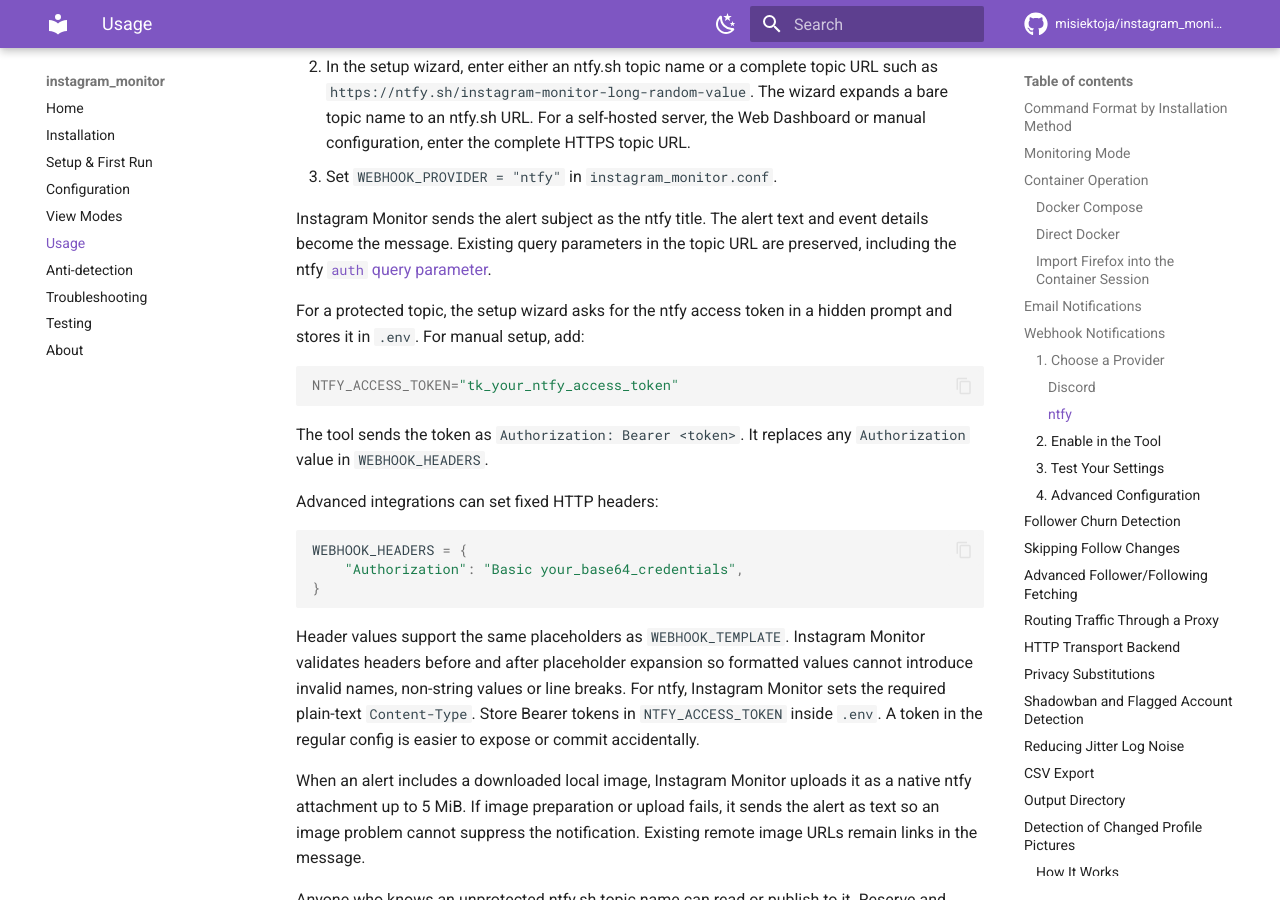
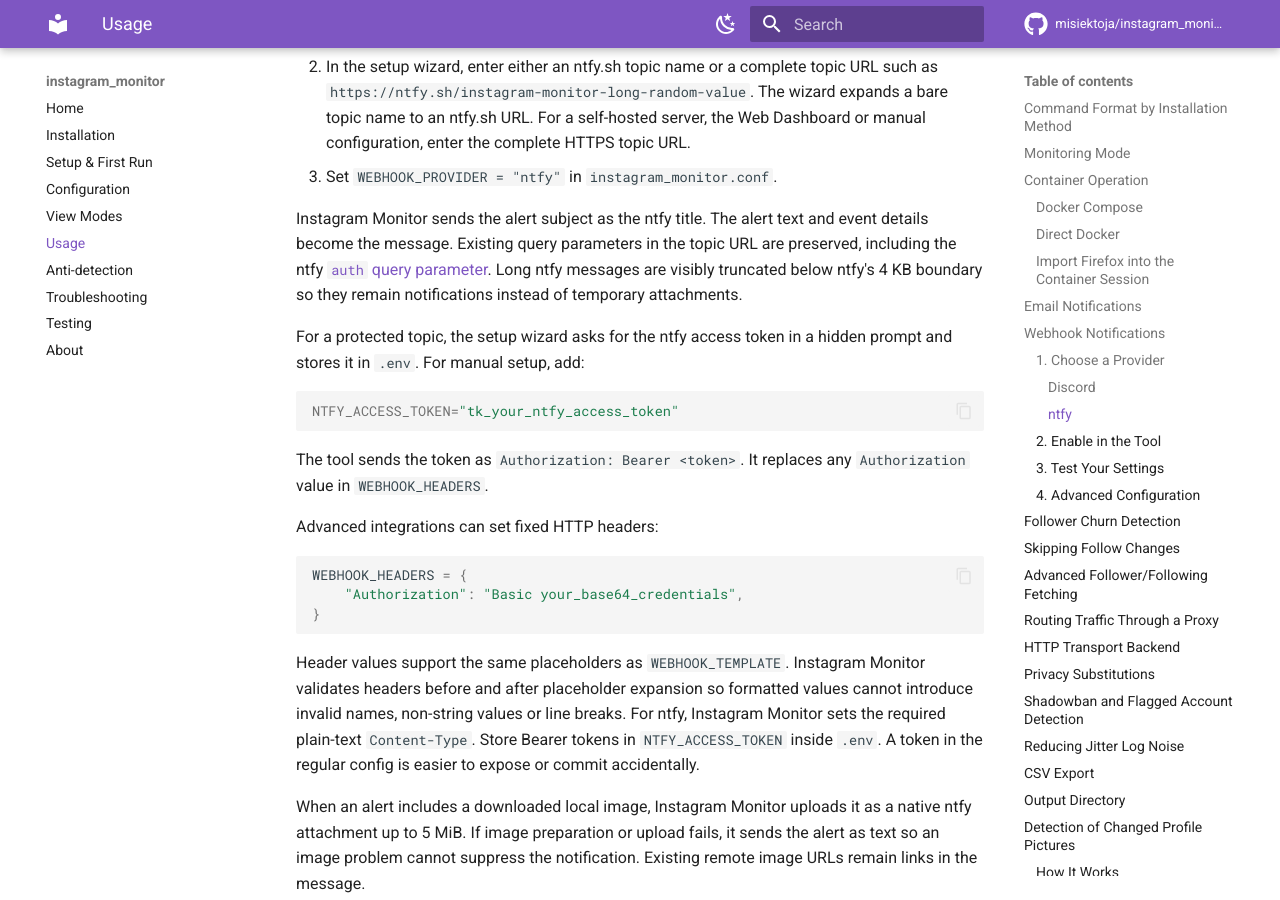
Before and after one commit to misiektoja/instagram_monitor, an MkDocs documentation site: the page built from docs/usage.md, in a window 1280 px wide and 900 px high, scrolled down 9074 px. Built offline with MkDocs 1.6.1 and Material for MkDocs 9.7.7, drawn with Linux system fonts in a browser that asks for light colours; comment, search, counter and statistics services are not loaded.

Commit message:
docs(ntfy): explain long message truncation

```diff
--- a/docs/usage.md
+++ b/docs/usage.md
@@ -328,7 +328,7 @@
 2. In the setup wizard, enter either an ntfy.sh topic name or a complete topic URL such as `https://ntfy.sh/instagram-monitor-long-random-value`. The wizard expands a bare topic name to an ntfy.sh URL. For a self-hosted server, the Web Dashboard or manual configuration, enter the complete HTTPS topic URL.
 3. Set `WEBHOOK_PROVIDER = "ntfy"` in `instagram_monitor.conf`.
 
-Instagram Monitor sends the alert subject as the ntfy title. The alert text and event details become the message. Existing query parameters in the topic URL are preserved, including the ntfy [`auth` query parameter](https://docs.ntfy.sh/publish/#authentication).
+Instagram Monitor sends the alert subject as the ntfy title. The alert text and event details become the message. Existing query parameters in the topic URL are preserved, including the ntfy [`auth` query parameter](https://docs.ntfy.sh/publish/#authentication). Long ntfy messages are visibly truncated below ntfy's 4 KB boundary so they remain notifications instead of temporary attachments.
 
 For a protected topic, the setup wizard asks for the ntfy access token in a hidden prompt and stores it in `.env`. For manual setup, add:
 
```
